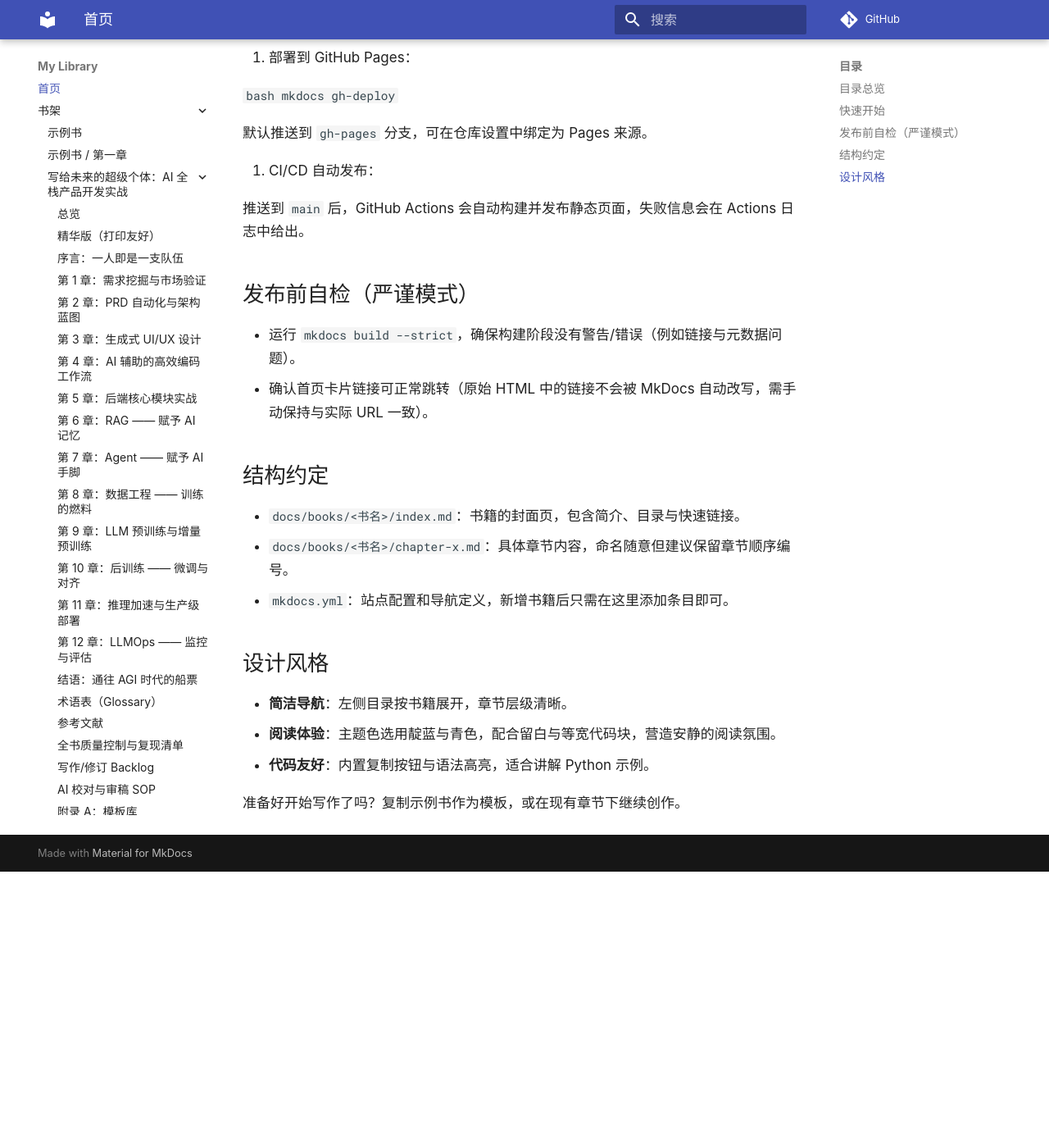
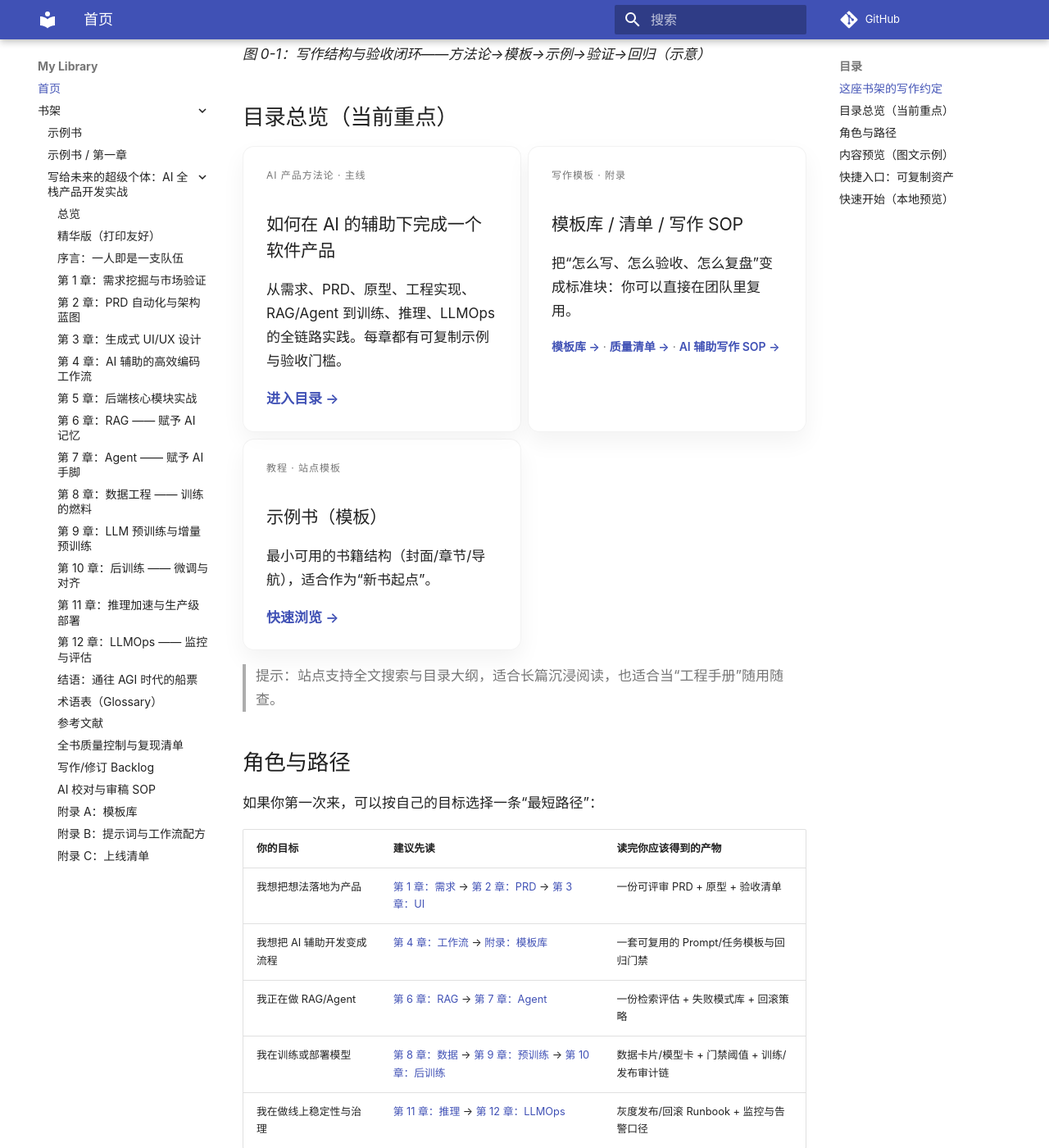
Before and after one commit to cklxx/lessons, an MkDocs documentation site: the page built from docs/index.md, in a window 1280 px wide and 1400 px high, scrolled down 1384 px. Shown: the whole window at 82% size. Built offline with MkDocs 1.6.1 and Material for MkDocs 9.7.7, drawn with Linux system fonts in a browser that asks for light colours; comment, search, counter and statistics services are not loaded; before the commit the page ends 2447 px from its top, so only the background shows below that; some of the changed text lies outside the part shown.

Commit message:
docs: enrich homepage with reading guide

```diff
--- a/docs/index.md
+++ b/docs/index.md
@@ -2,45 +2,109 @@
 
 <div class="hero">
   <div>
-    <p class="eyebrow">日拱一卒 · 学习自留地</p>
-    <h1>用 Markdown 写书，用优雅界面沉浸阅读</h1>
-    <p class="subtitle">精心打磨的 Material 主题，支持全文搜索、章节导航与代码高亮。每一册都可以独立维护、快速发布。</p>
+    <p class="eyebrow">AI 辅助软件工程 · 实战手册</p>
+    <h1>把知识写成「可复用的工程资产」</h1>
+    <p class="subtitle">不仅是教程，更是一套可直接拷贝复用的资产：需求模板、验收清单、失败模式库、门禁阈值与回滚策略。</p>
     <div class="hero-actions">
-      <a class="md-button md-button--primary" href="books/example-book/">开始阅读示例书</a>
-      <a class="md-button" href="#快速开始">本地构建指南</a>
+      <a class="md-button md-button--primary" href="books/ai-assisted-software-product/">开始阅读：AI 辅助完成软件产品</a>
+      <a class="md-button" href="#guide-path">按角色选路径</a>
+      <a class="md-button" href="#quickstart">本地构建</a>
     </div>
   </div>
   <div class="hero-card">
-    <p class="eyebrow">站点状态</p>
+    <p class="eyebrow">你会在这里得到什么</p>
     <ul class="checklist">
-      <li>✅ 一键 <code>mkdocs build</code> 生成静态站点</li>
-      <li>✅ GitHub Actions 自动打包并发布 Pages</li>
-      <li>✅ 自定义主题与卡片式导航</li>
+      <li>✅ 章节化的“端到端”实践：从需求到上线与回滚</li>
+      <li>✅ 可复制的模板与清单：能直接放进你的仓库做门禁</li>
+      <li>✅ 图文并茂的流程示意：用来对齐团队与复盘迭代</li>
     </ul>
-    <p class="meta">想要新增内容？复制任意书籍目录，更新 <code>mkdocs.yml</code> 即可。</p>
+    <p class="meta">适用人群：独立开发者 / 全栈工程师 / 技术产品经理 / 需要把 AI 能力“落到工程闭环”的团队。</p>
   </div>
 </div>
 
-## 目录总览
+## 这座书架的写作约定
+
+为了确保内容可复用、可验收，本书采用“工程文档”结构：
+
+- **每章必有**：定位/收获/方法论速览/实战路径/复现检查/常见陷阱（现象→根因→复现→修复→回归验证）/交付物与验收。
+- **示例（可复制）优先**：尽量把“怎么做”写成可以直接拷贝到你项目里的骨架（目录、字段、门禁与报告）。
+- **图文并茂**：重要闭环优先用图或表表达；你可以把图替换成真实截图或你的架构图。
+
+![图：写作结构与验收闭环（占位）](assets/fig-placeholder.svg)
+
+*图 0-1：写作结构与验收闭环——方法论→模板→示例→验证→回归（示意）*
+<!-- TODO: replace with a real diagram (e.g., my writing workflow / review loop) -->
+
+## 目录总览（当前重点）
 
 <div class="grid">
   <div class="glass-card">
-    <p class="eyebrow">教程 · 示例书</p>
-    <h3>示例书（模板）</h3>
-    <p>从封面、章节到导航的最小示例，适合作为新书的起点。</p>
-    <a class="text-link" href="books/example-book/">快速浏览 →</a>
+    <p class="eyebrow">AI 产品方法论 · 主线</p>
+    <h3>如何在 AI 的辅助下完成一个软件产品</h3>
+    <p>从需求、PRD、原型、工程实现、RAG/Agent 到训练、推理、LLMOps 的全链路实践。每章都有可复制示例与验收门槛。</p>
+    <a class="text-link" href="books/ai-assisted-software-product/">进入目录 →</a>
   </div>
   <div class="glass-card">
-    <p class="eyebrow">AI 产品方法论</p>
-    <h3>如何在 AI 的辅助下完成一个软件产品</h3>
-    <p>从需求挖掘到上线评测的全链路方法，覆盖原型、工程实现与增长治理。</p>
-    <a class="text-link" href="books/ai-assisted-software-product/">进入目录 →</a>
+    <p class="eyebrow">写作模板 · 附录</p>
+    <h3>模板库 / 清单 / 写作 SOP</h3>
+    <p>把“怎么写、怎么验收、怎么复盘”变成标准块：你可以直接在团队里复用。</p>
+    <p class="meta">
+      <a class="text-link" href="books/ai-assisted-software-product/A-templates/">模板库 →</a>
+      · <a class="text-link" href="books/ai-assisted-software-product/quality-checklist/">质量清单 →</a>
+      · <a class="text-link" href="books/ai-assisted-software-product/ai-editor-sop/">AI 辅助写作 SOP →</a>
+    </p>
+  </div>
+  <div class="glass-card">
+    <p class="eyebrow">教程 · 站点模板</p>
+    <h3>示例书（模板）</h3>
+    <p>最小可用的书籍结构（封面/章节/导航），适合作为“新书起点”。</p>
+    <a class="text-link" href="books/example-book/">快速浏览 →</a>
   </div>
 </div>
 
-> 提示：Material 主题自带搜索和大纲导航，适合长篇阅读，也能快速跳转到代码示例。
+> 提示：站点支持全文搜索与目录大纲，适合长篇沉浸阅读，也适合当“工程手册”随用随查。
 
-## 快速开始
+<a id="guide-path"></a>
+## 角色与路径
+
+如果你第一次来，可以按自己的目标选择一条“最短路径”：
+
+| 你的目标 | 建议先读 | 读完你应该得到的产物 |
+|---|---|---|
+| 我想把想法落地为产品 | [第 1 章：需求](books/ai-assisted-software-product/chapter-01-demand.md) → [第 2 章：PRD](books/ai-assisted-software-product/chapter-02-prd.md) → [第 3 章：UI](books/ai-assisted-software-product/chapter-03-ui.md) | 一份可评审 PRD + 原型 + 验收清单 |
+| 我想把 AI 辅助开发变成流程 | [第 4 章：工作流](books/ai-assisted-software-product/chapter-04-workflow.md) → [附录：模板库](books/ai-assisted-software-product/A-templates.md) | 一套可复用的 Prompt/任务模板与回归门禁 |
+| 我正在做 RAG/Agent | [第 6 章：RAG](books/ai-assisted-software-product/chapter-06-rag.md) → [第 7 章：Agent](books/ai-assisted-software-product/chapter-07-agent.md) | 一份检索评估 + 失败模式库 + 回滚策略 |
+| 我在训练或部署模型 | [第 8 章：数据](books/ai-assisted-software-product/chapter-08-data.md) → [第 9 章：预训练](books/ai-assisted-software-product/chapter-09-pretrain.md) → [第 10 章：后训练](books/ai-assisted-software-product/chapter-10-posttrain.md) | 数据卡片/模型卡 + 门禁阈值 + 训练/发布审计链 |
+| 我在做线上稳定性与治理 | [第 11 章：推理](books/ai-assisted-software-product/chapter-11-inference.md) → [第 12 章：LLMOps](books/ai-assisted-software-product/chapter-12-llmops.md) | 灰度发布/回滚 Runbook + 监控与告警口径 |
+
+## 内容预览（图文示例）
+
+下面是本书里最常用的三类“图”：你可以把它们替换为你的真实架构图、报表截图或监控面板。
+
+![图：RAG 端到端流水线（占位）](assets/ch06-rag-pipeline.png)
+
+*图 0-2：RAG 数据流转全景：从切分（Chunking）到索引、检索、重排与生成*
+<!-- TODO: replace with a real diagram from my own stack -->
+
+![图：切分策略对效果的影响（占位）](assets/ch06-chunking-strategy.png)
+
+*图 0-3：切分策略影响：过长引入噪声、过短割裂上下文，混合策略通常更稳*
+<!-- TODO: replace with real evaluation results -->
+
+![图：结构化输出与引用（占位）](assets/ch06-structured-output.png)
+
+*图 0-4：结构化输出：答案与引用拆分，便于审计、溯源与回归评测*
+<!-- TODO: replace with product screenshot -->
+
+## 快捷入口：可复制资产
+
+- [模板库：写作/评审/验收标准块](books/ai-assisted-software-product/A-templates.md)
+- [质量清单：从 PRD 到上线的自检门槛](books/ai-assisted-software-product/quality-checklist.md)
+- [AI 辅助写作 SOP：如何用模型做校对与补强](books/ai-assisted-software-product/ai-editor-sop.md)
+- [路线图（Roadmap）：后续更新计划](books/ai-assisted-software-product/writing-backlog.md)
+
+<a id="quickstart"></a>
+## 快速开始（本地预览）
 
 1. 安装依赖（本地预览需要 Python 3.8+）：
 
@@ -68,21 +132,24 @@
 
    推送到 `main` 后，GitHub Actions 会自动构建并发布静态页面，失败信息会在 Actions 日志中给出。
 
-## 发布前自检（严谨模式）
+<details>
+<summary>给维护者：发布前自检与站点约定（可折叠）</summary>
 
 - 运行 `mkdocs build --strict`，确保构建阶段没有警告/错误（例如链接与元数据问题）。
 - 确认首页卡片链接可正常跳转（原始 HTML 中的链接不会被 MkDocs 自动改写，需手动保持与实际 URL 一致）。
 
-## 结构约定
+### 结构约定
 
 - `docs/books/<书名>/index.md`：书籍的封面页，包含简介、目录与快速链接。
 - `docs/books/<书名>/chapter-x.md`：具体章节内容，命名随意但建议保留章节顺序编号。
 - `mkdocs.yml`：站点配置和导航定义，新增书籍后只需在这里添加条目即可。
 
-## 设计风格
+### 设计风格
 
 - **简洁导航**：左侧目录按书籍展开，章节层级清晰。
 - **阅读体验**：主题色选用靛蓝与青色，配合留白与等宽代码块，营造安静的阅读氛围。
 - **代码友好**：内置复制按钮与语法高亮，适合讲解 Python 示例。
 
-准备好开始写作了吗？复制示例书作为模板，或在现有章节下继续创作。
+</details>
+
+准备好开始写作了吗？你可以从“阅读路径”里选一条开始，也可以直接打开模板库，把它们拷贝到自己的项目里作为起点。
```
